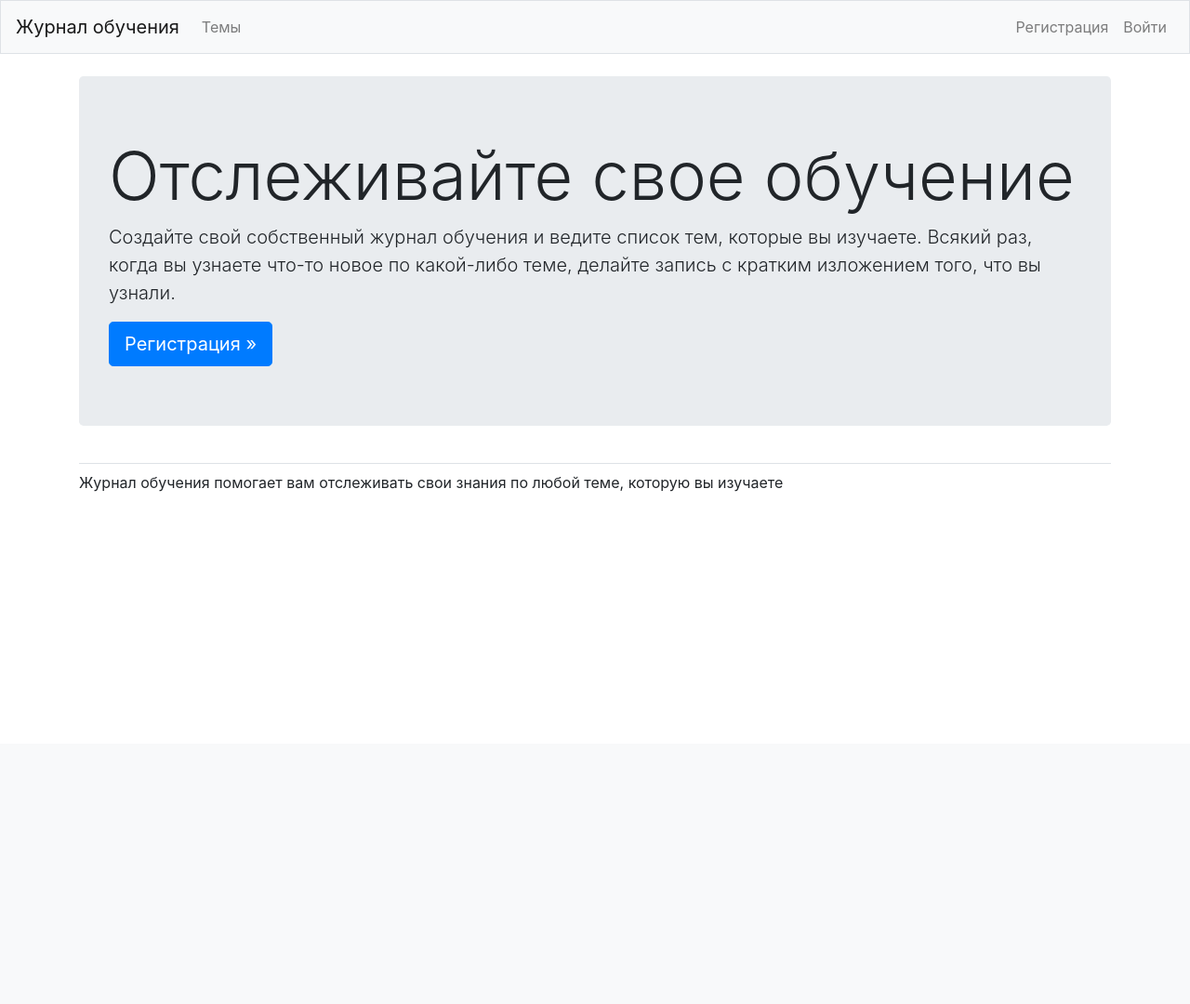
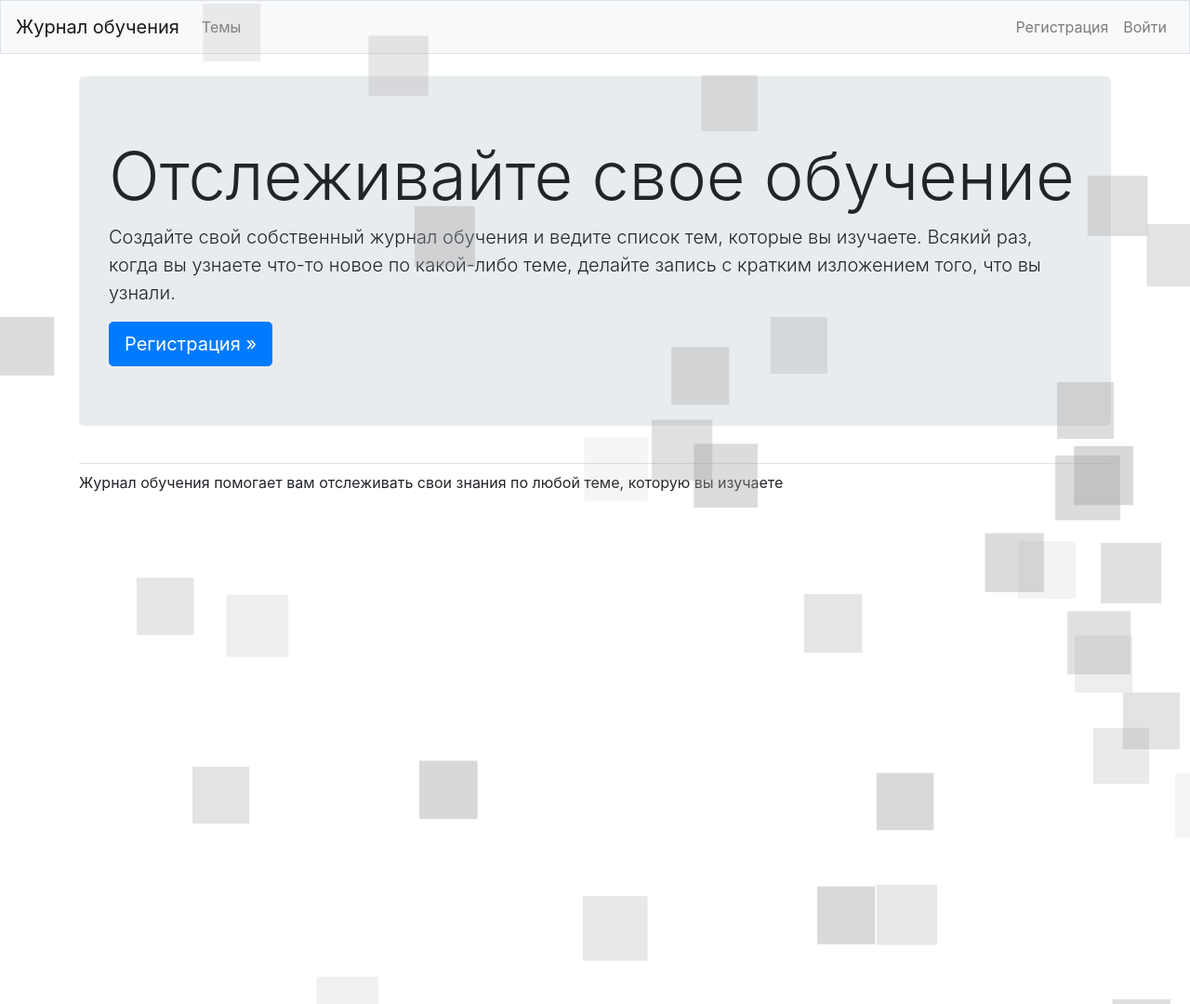
Before and after one commit to Fallern/learning-log, a Django app: page / in a window 1280 px wide. Shown: the whole page at 93% size. Before the commit the page ends 529 px from the top, so only its background shows below. Run offline with Django 4.2, Linux system fonts and the light colour scheme; some libraries are stand-ins or nearby versions.

Commit message:
Add files via upload

```diff
--- a/learning_logs/templates/learning_logs/base.html
+++ b/learning_logs/templates/learning_logs/base.html
@@ -7,6 +7,18 @@
     <title>Журнал обучения</title>
     {% bootstrap_css %}
     {% bootstrap_javascript jquery='full' %}
+
+    <style>
+        #bg-img {
+            position: absolute;
+            top: 0;
+            left: 0;
+            pointer-events: none;
+            background-position: center center;
+            background-size: cover;
+            width: 100%;
+        }
+    </style>
 </head>
 <body>
 <nav class="navbar navbar-expand-md navbar-light bg-light mb-4 border">
--- a/learning_logs/templates/learning_logs/index.html
+++ b/learning_logs/templates/learning_logs/index.html
@@ -1,6 +1,9 @@
 {% extends "learning_logs/base.html" %}
+{% load static %}
 
 {% block page_header %}
+
+
     <div class="jumbotron">
         <h1 class="display-3">Отслеживайте свое обучение</h1>
         <p class="lead">
@@ -13,5 +16,11 @@
 {% endblock page_header %}
 
 {% block content %}
+    <canvas id="bg-img"></canvas>
     <p>Журнал обучения помогает вам отслеживать свои знания по любой теме, которую вы изучаете</p>
 {% endblock content %}
+
+{% block javascript %}
+    <script src="{% static 'learning_logs/js/TweenMax.min.js' %}"></script>
+    <script src="{% static 'learning_logs/js/rain.js' %}"></script>
+{% endblock javascript %}
```
Lines whose indentation alone changed are shown as unchanged.
